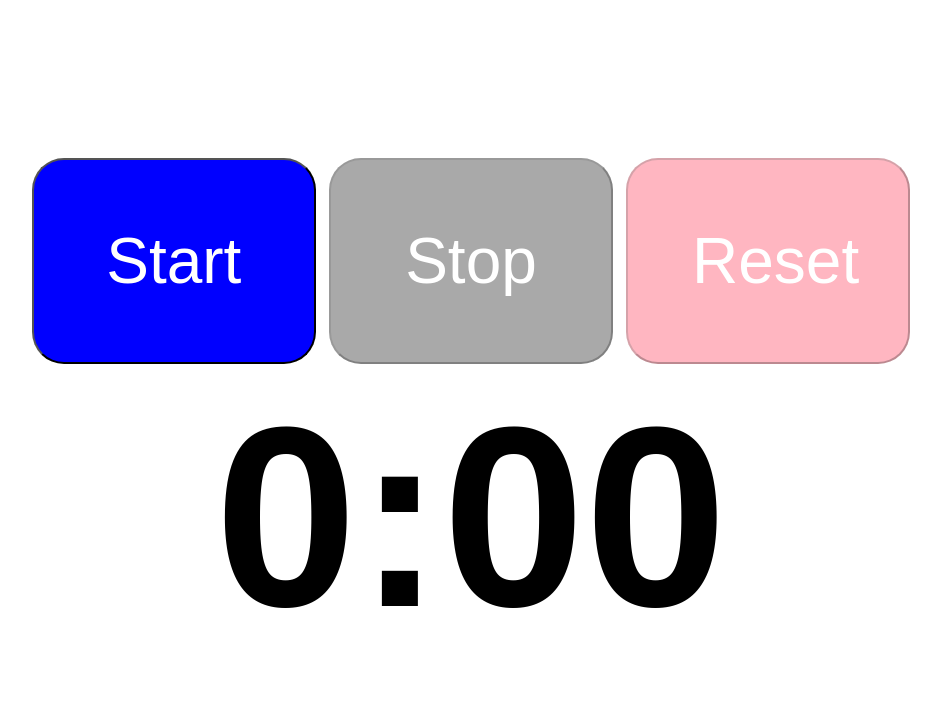
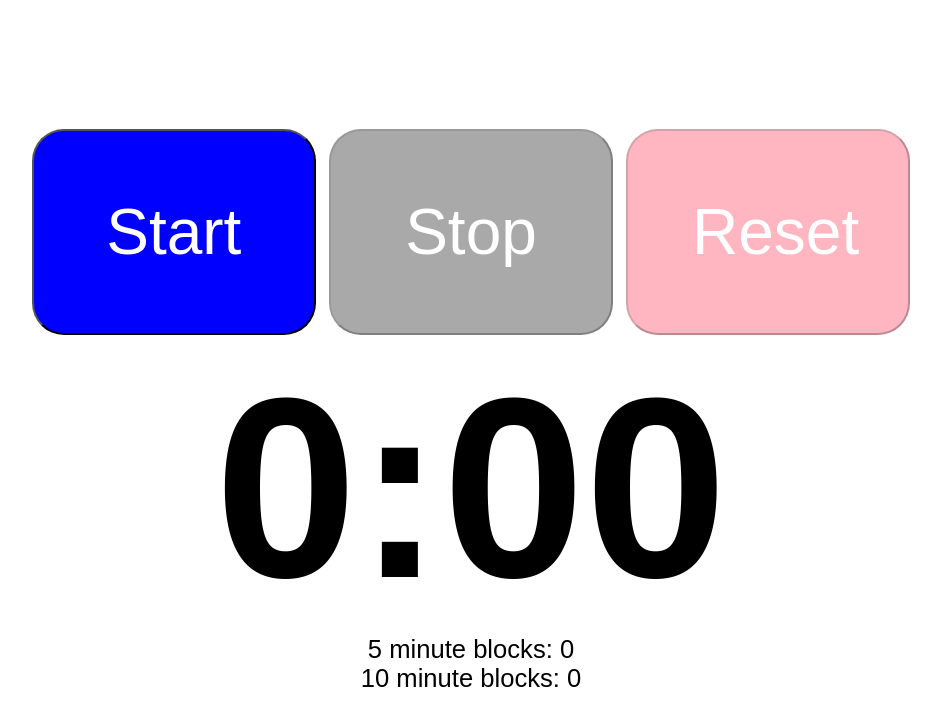
Before and after one commit to mahuntington/timer, a plain HTML site: page index.html in a window 1280 px wide. Shown: the whole page, without its empty margins (169-1110 px from the left). Drawn offline with Linux system fonts and the light colour scheme.

Commit message:
display how many 5/10min blocks have passed

```diff
--- a/app.css
+++ b/app.css
@@ -46,6 +46,12 @@ code {
     font-size: 2em;
 }
 
+small {
+    font-size: 0.2em;
+    text-align: center;
+    display: block;
+}
+
 #start {
     background: blue;
 }
--- a/app.js
+++ b/app.js
@@ -4,13 +4,12 @@
 
 MVP
 
-- display how many 5/10min blocks have passed
-- set alarm for after certain times have passed
 - cleanup
 - deploy
 
 Extras
 
+- set alarm for after certain times have passed
 - display previous entries (build API that saves in DB)
 - auth (normal + google/twitter/facebook/apple/spotify sign in)
 - use audo api to pause when no sound is detected
@@ -36,10 +35,21 @@ const padDigits = (value) => {
     }
 }
 
+const getMinutes = (seconds) => {
+    return Math.floor( seconds / 60 );
+}
+
 const formatSeconds = (total) => {
-    const minutes = Math.floor( total / 60 );
+    const minutes = getMinutes(total);
     const seconds = total - minutes*60;
     return `${minutes}:${padDigits(seconds)}`;
+}
+
+const formatMinuteBlocks = (seconds) => {
+    const minutes = getMinutes(seconds);
+    const fiveMins = Math.floor(minutes/5);
+    const tenMins = Math.floor(minutes/10);
+    return `5 minute blocks: ${fiveMins}<br/>  10 minute blocks: ${tenMins}`;
 }
 
 const getAccumulatedSeconds = (newerTime, olderTime) => {
@@ -49,6 +59,7 @@ const getAccumulatedSeconds = (newerTime, olderTime) => {
 const displayTime = () => {
     const totalSeconds = getAccumulatedSeconds(Date.now(),startTime) + savedPreviousSeconds;
     document.querySelector('code').innerHTML = formatSeconds(totalSeconds);
+    document.querySelector('small').innerHTML = formatMinuteBlocks(totalSeconds);
 }
 
 const start = (event) => {
@@ -76,6 +87,7 @@ const updateSavedPreviousSeconds = () => {
 }
 
 document.querySelector('code').innerHTML = formatSeconds(savedPreviousSeconds);
+document.querySelector('small').innerHTML = formatMinuteBlocks(savedPreviousSeconds);
 if(savedPreviousSeconds !== 0){
     document.querySelector('#reset').disabled=false;
 }
--- a/index.html
+++ b/index.html
@@ -16,6 +16,7 @@
                 <button type="button" disabled id="reset">Reset</button>
             </section>
             <code></code>
+            <small></small>
         </main>
         <script src="app.js" charset="utf-8"></script>
   </body>
```
